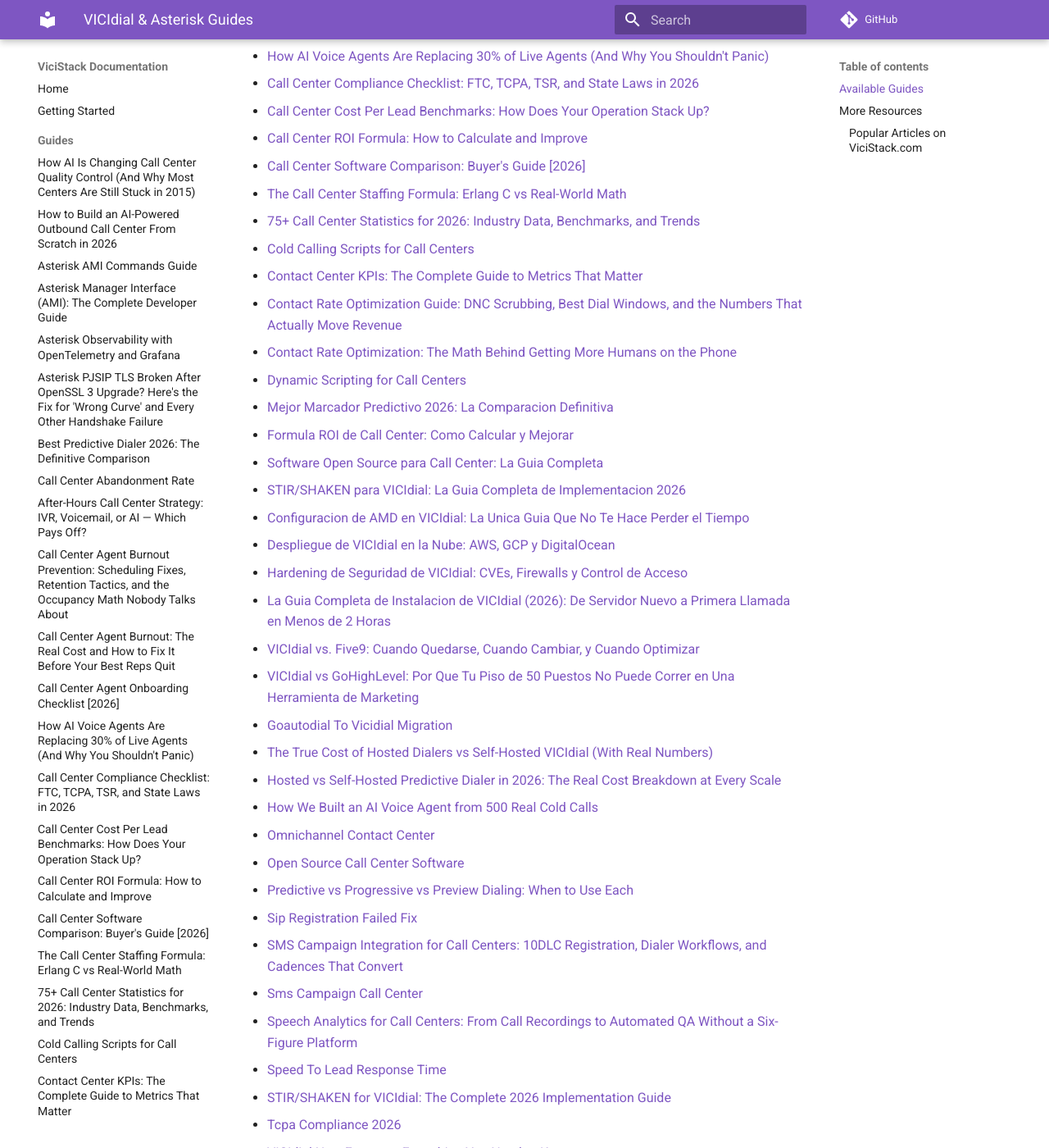
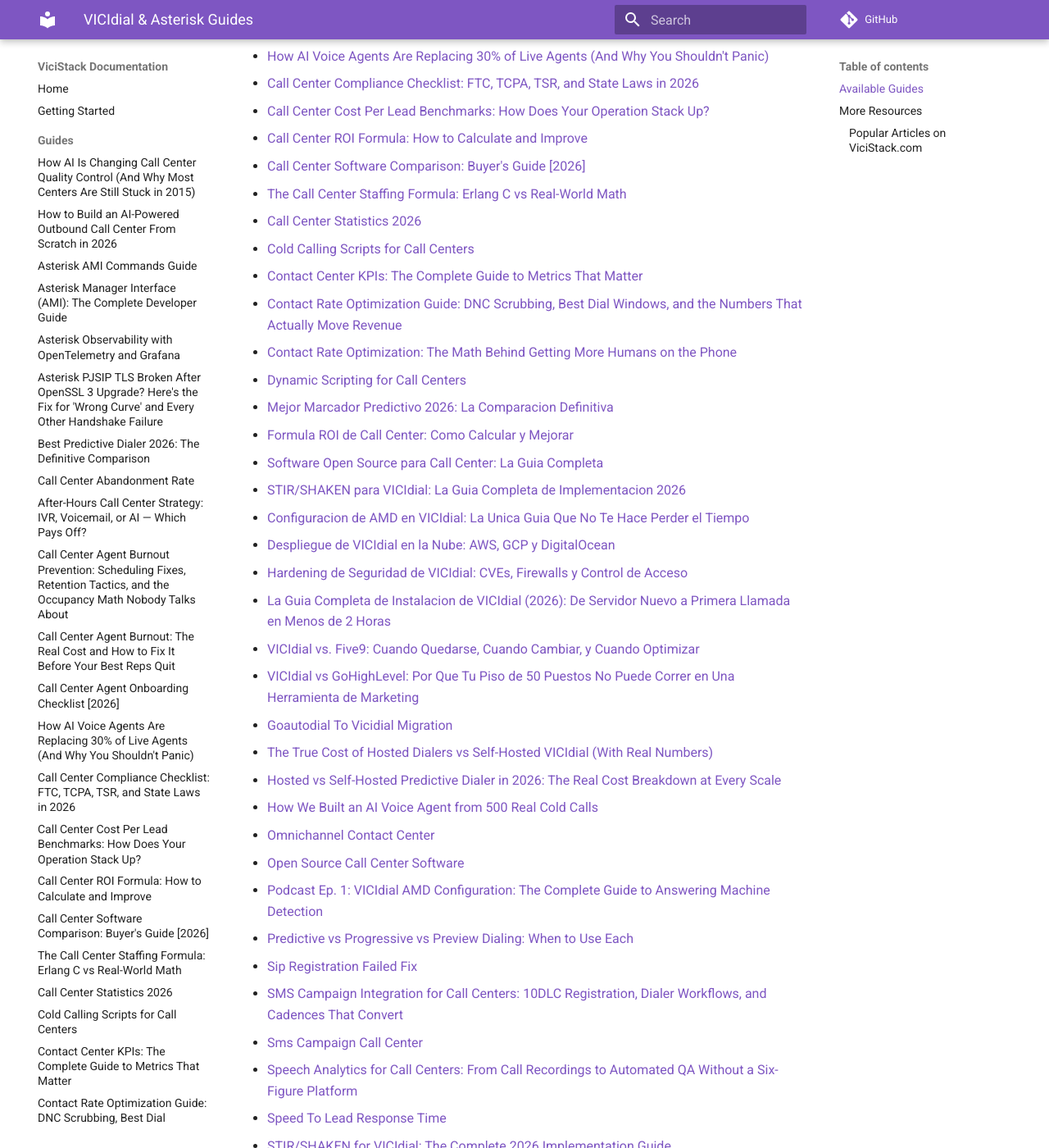
Before and after one commit to gamlin-ccdocs/vicistack-docs, an MkDocs documentation site: the page built from docs/guides/index.md, in a window 1280 px wide and 1400 px high, scrolled down 746 px. Shown: the whole window at 82% size. Built offline with MkDocs 1.6.1 and Material for MkDocs 9.7.7, drawn with Linux system fonts in a browser that asks for light colours; comment, search, counter and statistics services are not loaded.

Commit message:
Add guide: Podcast Ep. 1: VICIdial AMD Configuration: The Complete Guide to Answering Machine Detection

```diff
--- a/docs/guides/index.md
+++ b/docs/guides/index.md
@@ -23,7 +23,7 @@
 - [Call Center ROI Formula: How to Calculate and Improve](call-center-roi-formula.md)
 - [Call Center Software Comparison: Buyer's Guide [2026]](call-center-software-comparison.md)
 - [The Call Center Staffing Formula: Erlang C vs Real-World Math](call-center-staffing-formula.md)
-- [75+ Call Center Statistics for 2026: Industry Data, Benchmarks, and Trends](call-center-statistics-2026.md)
+- [Call Center Statistics 2026](call-center-statistics-2026.md)
 - [Cold Calling Scripts for Call Centers](cold-calling-scripts-templates.md)
 - [Contact Center KPIs: The Complete Guide to Metrics That Matter](contact-center-kpis.md)
 - [Contact Rate Optimization Guide: DNC Scrubbing, Best Dial Windows, and the Numbers That Actually Move Revenue](contact-rate-optimization-guide.md)
@@ -45,6 +45,7 @@
 - [How We Built an AI Voice Agent from 500 Real Cold Calls](how-we-built-ai-voice-agents.md)
 - [Omnichannel Contact Center](omnichannel-contact-center.md)
 - [Open Source Call Center Software](open-source-call-center-software.md)
+- [Podcast Ep. 1: VICIdial AMD Configuration: The Complete Guide to Answering Machine Detection](podcast-ep-1-vicidial-amd-guide.md)
 - [Predictive vs Progressive vs Preview Dialing: When to Use Each](predictive-vs-progressive-dialing.md)
 - [Sip Registration Failed Fix](sip-registration-failed-fix.md)
 - [SMS Campaign Integration for Call Centers: 10DLC Registration, Dialer Workflows, and Cadences That Convert](sms-campaign-call-center-workflows.md)
--- a/mkdocs.yml
+++ b/mkdocs.yml
@@ -38,7 +38,7 @@
       - "Call Center ROI Formula: How to Calculate and Improve": "guides/call-center-roi-formula.md"
       - "Call Center Software Comparison: Buyer's Guide [2026]": "guides/call-center-software-comparison.md"
       - "The Call Center Staffing Formula: Erlang C vs Real-World Math": "guides/call-center-staffing-formula.md"
-      - "75+ Call Center Statistics for 2026: Industry Data, Benchmarks, and Trends": "guides/call-center-statistics-2026.md"
+      - "Call Center Statistics 2026": "guides/call-center-statistics-2026.md"
       - "Cold Calling Scripts for Call Centers": "guides/cold-calling-scripts-templates.md"
       - "Contact Center KPIs: The Complete Guide to Metrics That Matter": "guides/contact-center-kpis.md"
       - "Contact Rate Optimization Guide: DNC Scrubbing, Best Dial Windows, and the Numbers That Actually Move Revenue": "guides/contact-rate-optimization-guide.md"
@@ -60,6 +60,7 @@
       - "How We Built an AI Voice Agent from 500 Real Cold Calls": "guides/how-we-built-ai-voice-agents.md"
       - "Omnichannel Contact Center": "guides/omnichannel-contact-center.md"
       - "Open Source Call Center Software": "guides/open-source-call-center-software.md"
+      - "Podcast Ep. 1: VICIdial AMD Configuration: The Complete Guide to Answering Machine Detection": "guides/podcast-ep-1-vicidial-amd-guide.md"
       - "Predictive vs Progressive vs Preview Dialing: When to Use Each": "guides/predictive-vs-progressive-dialing.md"
       - "Sip Registration Failed Fix": "guides/sip-registration-failed-fix.md"
       - "SMS Campaign Integration for Call Centers: 10DLC Registration, Dialer Workflows, and Cadences That Convert": "guides/sms-campaign-call-center-workflows.md"
```
Also changed, not shown: docs/guides/podcast-ep-1-vicidial-amd-guide.md (added, +84 -0 lines).
